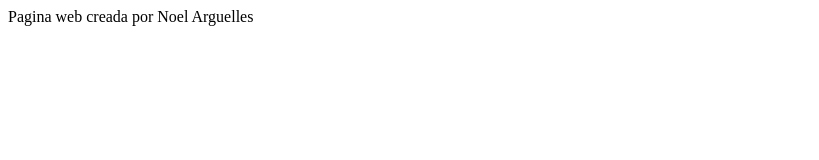
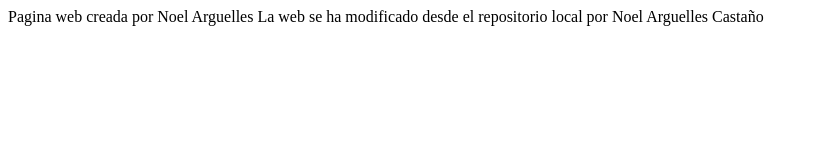
Before and after one commit to noelac/Repositorio_NoelArguelles, a plain HTML site: page index.html in a window 1280 px wide. Shown: the whole page, without its empty margins (0-819 px from the left). Drawn offline with Linux system fonts and the light colour scheme.

Commit message:
Update index.html

```diff
--- a/index.html
+++ b/index.html
@@ -6,6 +6,6 @@
 	</head>
 	<body>
 	Pagina web creada por Noel Arguelles
-
+La web se ha modificado desde el repositorio local por Noel Arguelles Castaño
 	</body>
 </html>
```
